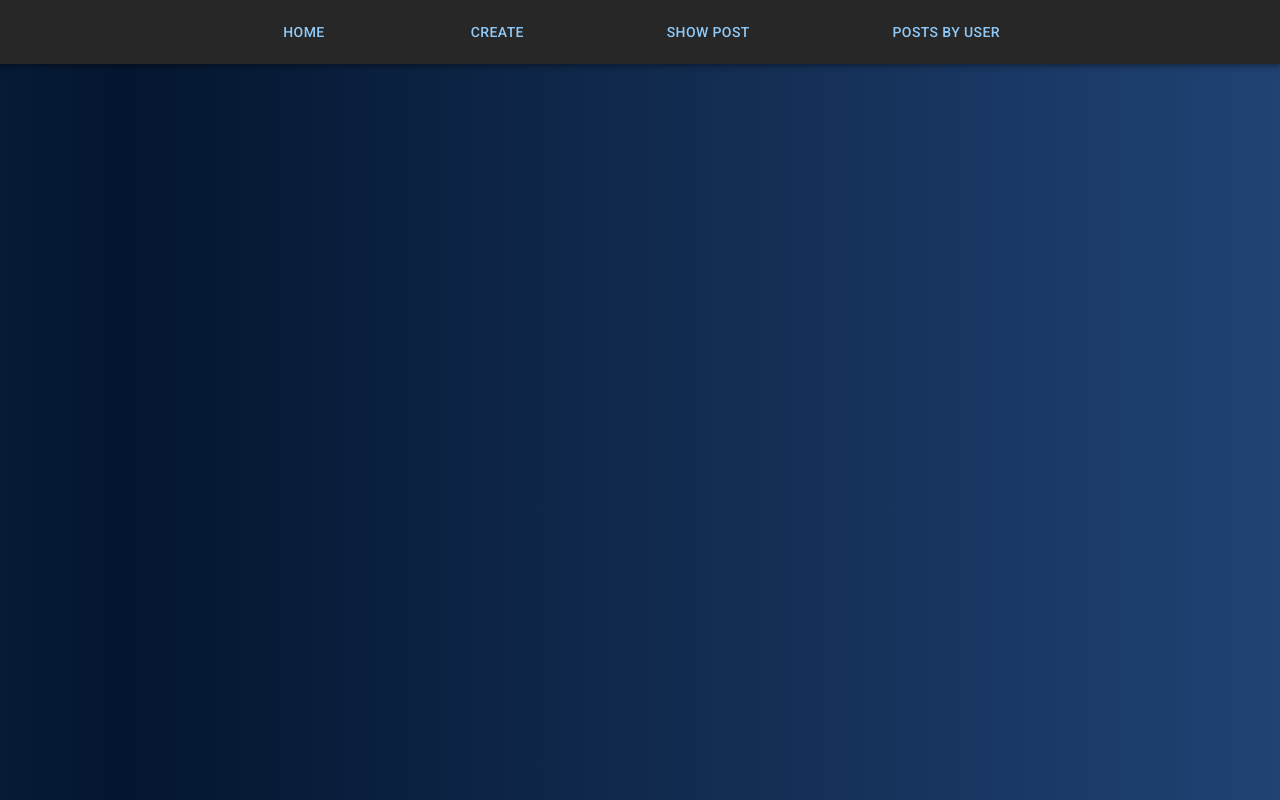
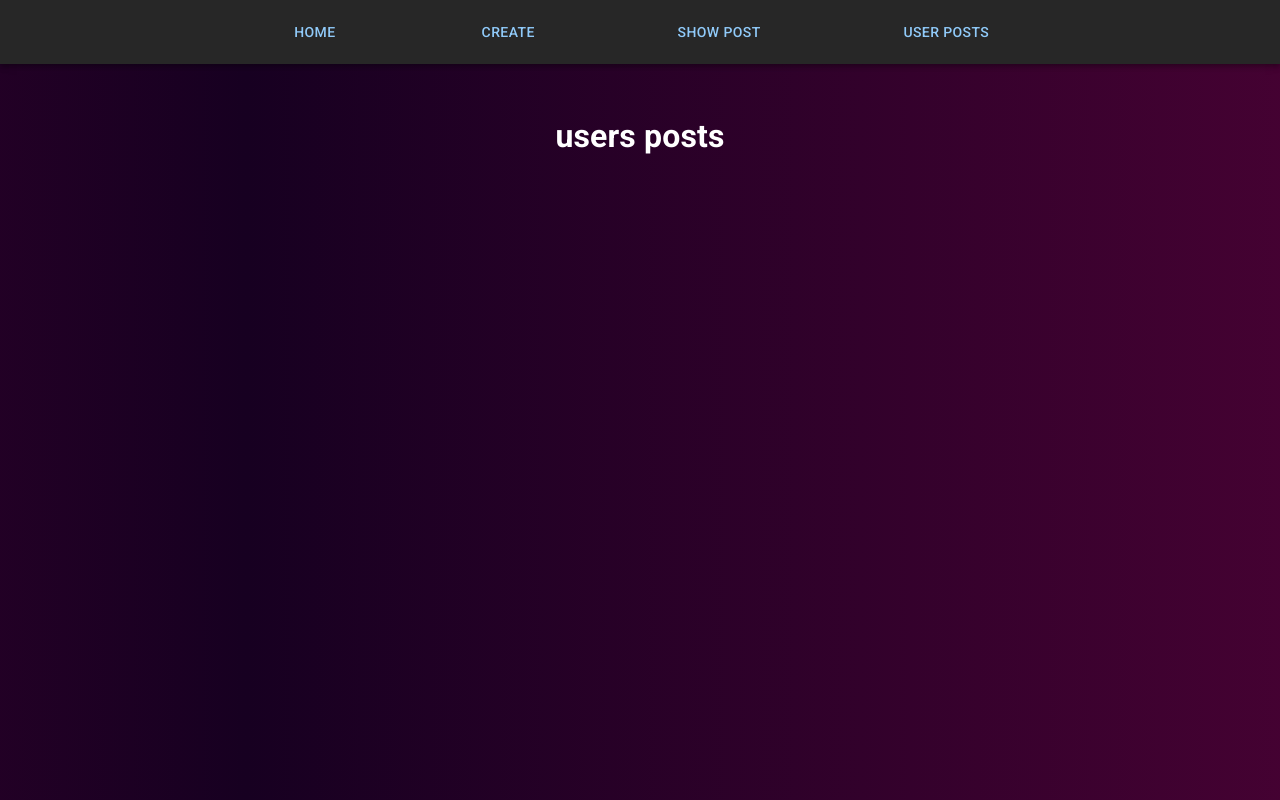
Before and after one commit to kristian-io/PostsRestAPI, a React (Create React App) app in the folder frontend/: page /user-posts in a window 1280 px wide. Built offline with nearby package versions, Linux system fonts and the light colour scheme.

Commit message:
UserPosts add and styles update

```diff
--- a/frontend/src/AllPosts/styles.css
+++ b/frontend/src/AllPosts/styles.css
@@ -5,14 +5,14 @@ ul {
 
 
 .postPaper {
-    border: 0.2px solid navy;
+    /* border: 0.2px solid navy; */
     border-radius: 10px;
     /* opacity: 90%; */
 }
 
 
 .postPaper:hover {
-    border: 0.2px solid purple;
+    /* border: 0.2px solid purple; */
     border-radius: 10px;
     background-color: rgb(41, 60, 77);
     /* background-size: 103%; */
--- a/frontend/src/App.css
+++ b/frontend/src/App.css
@@ -4,8 +4,11 @@
 
 
 :root {
-  --g1: rgb(35, 71, 123);
-  --g2: rgb(4, 22, 47);
+  /* --g1: rgb(35, 71, 123);
+  --g2: rgb(4, 22, 47); */
+
+  --g1: rgb(23, 0, 33);
+  --g2: rgb(79, 2, 54);
 }
 
 @keyframes background-pan {
@@ -19,7 +22,7 @@
 }
 
 body {
-  animation: background-pan 10s linear infinite;
+  animation: background-pan 5s linear infinite;
   background: linear-gradient(to left,
       var(--g1),
       var(--g2),
--- a/frontend/src/App.js
+++ b/frontend/src/App.js
@@ -8,6 +8,7 @@ import { CreatePost } from './CreatePost/CreatePost'
 import { GetPost } from './GetPost/GetPost'
 import { MenuAppBar } from './MenuAppBar/MenuAppBar';
 import { AllPosts } from './AllPosts/AllPosts';
+import { UserPosts } from './UserPosts/UserPosts'
 
 import './App.css';
 
@@ -29,7 +30,7 @@ function App() {
         <Route path="/" element={<AllPosts />} />
         <Route path="/create" element={<CreatePost />} />
         <Route path="/post" element={<GetPost />} />
-        <Route path="/user-posts" />
+        <Route path="/user-posts" element={<UserPosts />} />
       </Routes>
     </ThemeProvider>
   );
--- a/frontend/src/BodyContainer/BodyContainer.js
+++ b/frontend/src/BodyContainer/BodyContainer.js
@@ -5,7 +5,9 @@ import { Container } from '@mui/system';
 import './styles.css'
 
 export function BodyContainer(props) {
-
+    // before we implement this we should refactor the GetPost route to be dynamic.
+    // the form is ok, but on submit it should redirect to /post/:id
+    // the same logic will be applied here.
     return (
         <Container maxWidth="md" className="body-container" >
             {props.children}
--- a/frontend/src/CreatePost/CreatePost.js
+++ b/frontend/src/CreatePost/CreatePost.js
@@ -199,8 +199,9 @@ export function CreatePost() {
 
   return (
     <BodyContainer>
-      <Paper elevation={3} >
+      <Paper elevation={3} sx={{ padding: "3rem 1rem" }}>
         <h1> Create new post</h1>
+        <br />
         <Box component="form" noValidate sx={{ display: 'grid', gap: 5, }} >
           <Grid container spacing={5} sx={{ justifyContent: "space-between" }}>
             <Grid xs={8} >
@@ -209,7 +210,6 @@ export function CreatePost() {
             <Grid xs={4} >
               <SaveButton onClick={postData} setPost={setPost} validateData={validateData} formData={formData} clearForm={clearForm} setError={setError} />
             </Grid>
-
           </Grid>
           <TitleInput label="Title" onChange={handleFormChange} formData={formData} />
           <ContentInput label="Content" onChange={handleFormChange} formData={formData} />
--- a/frontend/src/MenuAppBar/MenuAppBar.js
+++ b/frontend/src/MenuAppBar/MenuAppBar.js
@@ -6,6 +6,7 @@ import Button from '@mui/material/Button';
 
 import { Link } from "react-router-dom";
 
+import './styles.css'
 
 export function MenuAppBar() {
   return (
@@ -16,28 +17,27 @@ export function MenuAppBar() {
           gap: "10%"
         }}>
           {/* <ButtonGroup fullWidth variant="text" size="small" aria-label="text button group "> */}
-          <Link to="/">
+          <Link to="/" >
             <Button>
               home
             </Button>
           </Link>
-          <Link to="/create">
+          <Link to="/create" >
             <Button>
               create
             </Button>
           </Link>
 
-          <Link to="/post" >
+          <Link to="/post"  >
             <Button>
               show post
             </Button>
           </Link>
-          <Link to="/user-posts" >
+          <Link to="/user-posts">
             <Button>
-              posts by user
+              user posts
             </Button>
           </Link>
-
           {/* </ButtonGroup> */}
         </Toolbar>
       </AppBar>
--- /dev/null
+++ b/frontend/src/MenuAppBar/styles.css
@@ -0,0 +1,4 @@
+a {
+    text-decoration: none;
+
+}
--- /dev/null
+++ b/frontend/src/UserPosts/UserPosts.js
@@ -0,0 +1,22 @@
+import React from 'react';
+
+import { Post } from '../Post/Post';
+import { BodyContainer } from '../BodyContainer/BodyContainer';
+
+
+import './styles.css'
+
+const axios = require('axios').default;
+
+// TODO: move this away
+const API_ENDPOINT = 'http://127.0.0.1:8000/api/v1/posts/user/';
+
+
+
+export function UserPosts() {
+    return (
+        <BodyContainer>
+            <h1>users posts</h1>
+        </BodyContainer>
+    )
+}
```
Also changed, not shown: frontend/src/UserPosts/styles.css (added).
